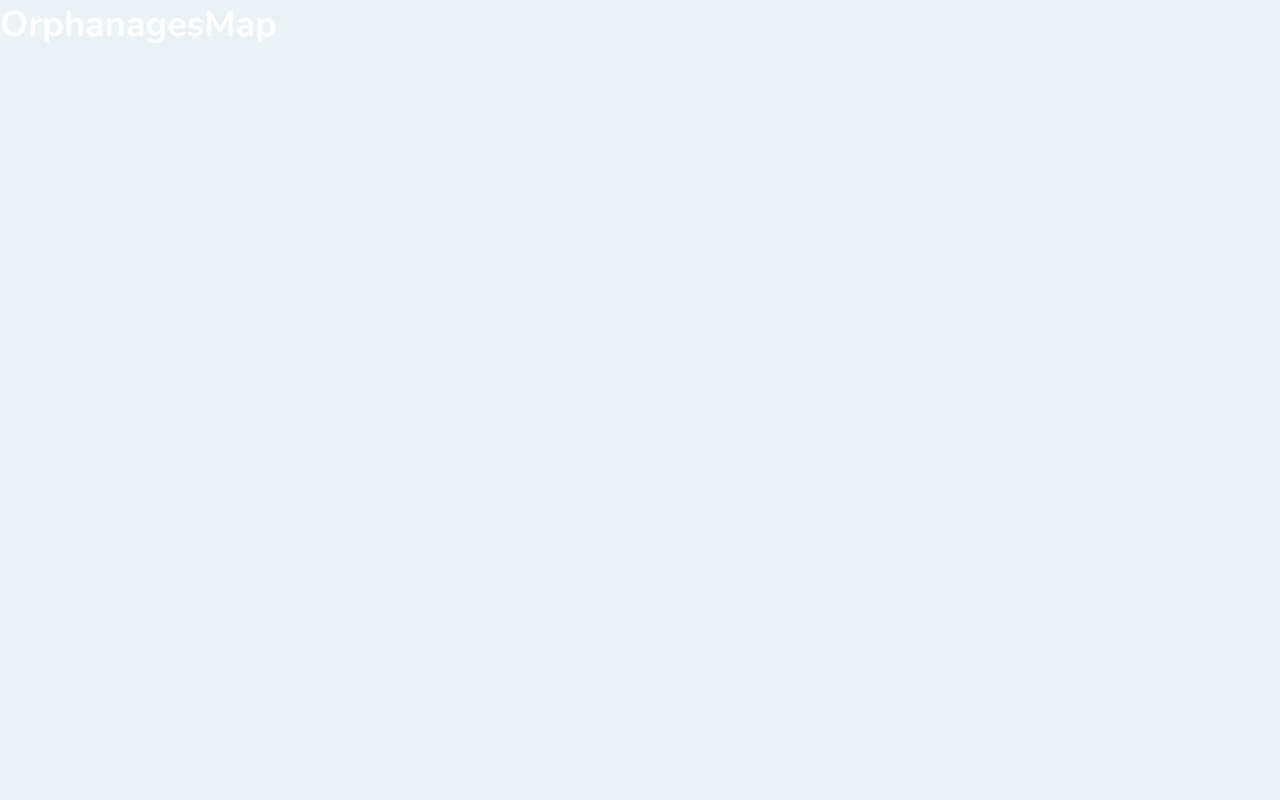
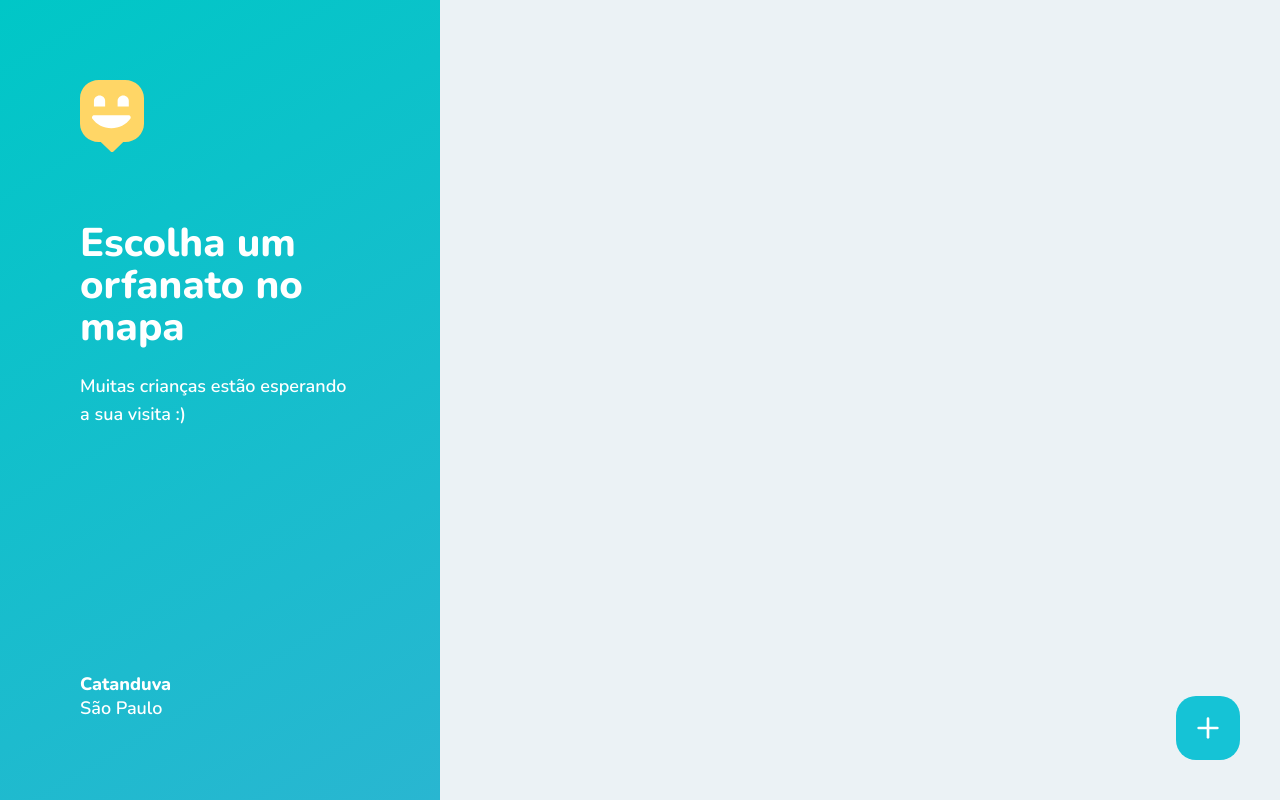
Before and after one commit to claudiofrancopereira/nlw3, a React (Create React App) app in the folder web/: page /app in a window 1280 px wide. Built offline with nearby package versions, Linux system fonts and the light colour scheme.

Commit message:
Created Orphanages-map page with the css

```diff
--- a/web/src/pages/OrphanagesMap.tsx
+++ b/web/src/pages/OrphanagesMap.tsx
@@ -1,8 +1,34 @@
 import React from 'react';
+import { Link } from 'react-router-dom';
+import { FiPlus } from 'react-icons/fi'
+
+import mapMarkerImg from '../images/map-maker.svg';
+
+import '../styles/pages/orphanages-map.css';
 
 function OrphanagesMap() {
     return (
-        <h1>OrphanagesMap</h1>
+        <div id="page-map">
+            <aside>
+                <header>
+                    <img src={mapMarkerImg} alt="Happy" />
+
+                    <h2>Escolha um orfanato no mapa</h2>
+                    <p>Muitas crianças estão esperando a sua visita :)</p>
+                </header>
+
+                <footer>
+                    <strong>Catanduva</strong>
+                    <span>São Paulo</span>
+                </footer>
+            </aside>
+
+            <Link to="" className="create-orphanage">
+                <FiPlus size={32} color="#FFF" />
+            </Link>
+
+            <div></div>
+        </div>
     );
 }
 
--- /dev/null
+++ b/web/src/styles/pages/orphanages-map.css
@@ -0,0 +1,68 @@
+#page-map {
+    width: 100vw;
+    height: 100vh;
+
+    position: relative;
+    display: flex;
+}
+
+#page-map aside {
+    width: 440px;
+    background: linear-gradient(329.54deg, #29b6d1 0%, #00c7c7 100%);
+    padding: 80px;
+
+    display: flex;
+    flex-direction: column;
+    justify-content: space-between;
+
+}
+
+#page-map aside h2 {
+    font-size: 40px;
+    font-weight: 800;
+    line-height: 42px;
+    margin-top: 64px;
+
+}
+
+#page-map aside p {
+    line-height: 28px;
+    margin-top: 24px;
+
+}
+
+#page-map aside footer {
+    display: flex;
+    flex-direction: column;
+
+    line-height: 24px;
+
+}
+
+#page-map aside footer strong {
+    font-weight: 800;
+
+}
+
+#page-map .create-orphanage {
+    position: absolute;
+    right: 40px;
+    bottom: 40px;
+
+    width: 64px;
+    height: 64px;
+    background: #15c3d6;
+    border-radius: 20px;
+
+    display: flex;
+    justify-content: center;
+    align-items: center;
+
+    transition: background-color 0.2s;
+
+}
+
+#page-map .create-orphanage:hover {
+    background: #17d6eb;
+
+}
```
